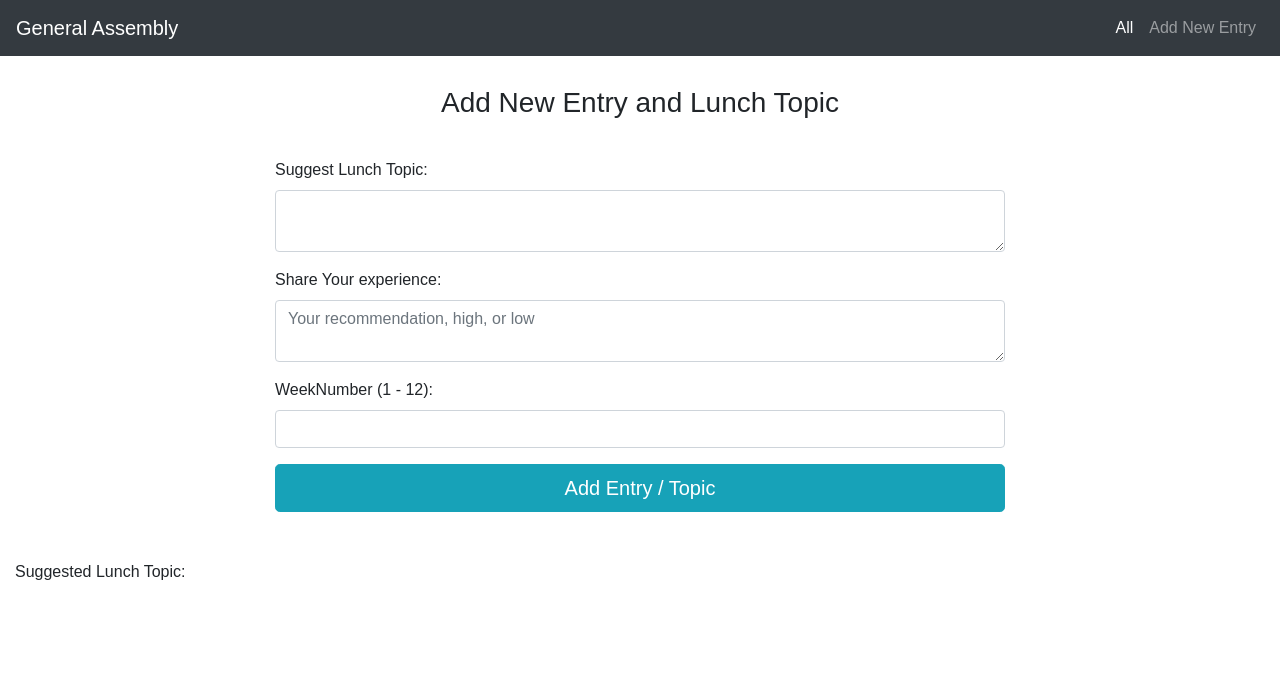
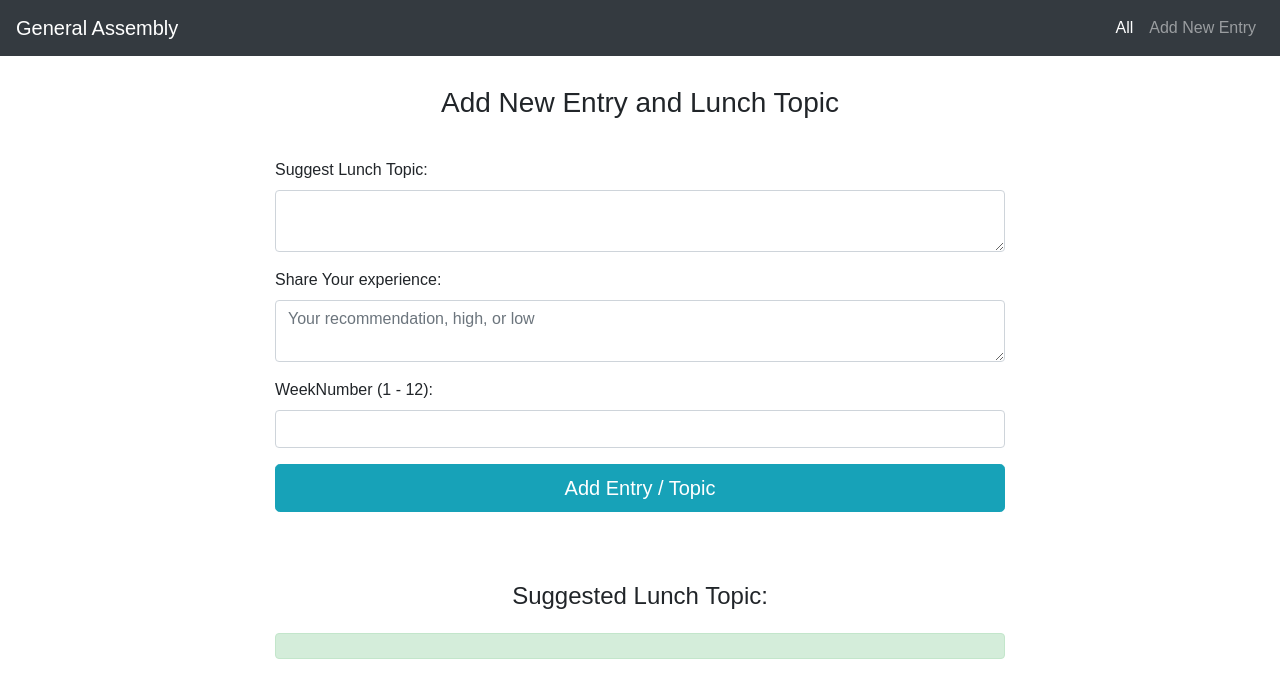
Before and after one commit to butterfly13/Project3-FrontEnd, a React (Create React App) app in the folder squad-diary/: page /newEntry in a window 1280 px wide. Shown: the top 698 px of the page. Built offline with nearby package versions, Linux system fonts and the light colour scheme; no server answers.

Commit message:
styling lunch topic

```diff
--- /dev/null
+++ b/squad-diary/src/LunchTopic/LunchTopic.css
@@ -0,0 +1,8 @@
+h4 {
+    text-align: center;
+    padding-bottom: 15px;
+}
+
+.container {
+    padding-bottom: 20px;
+}
--- a/squad-diary/src/LunchTopic/LunchTopic.js
+++ b/squad-diary/src/LunchTopic/LunchTopic.js
@@ -1,4 +1,5 @@
 import React, { Component } from "react";
+import './LunchTopic.css'
 
 class LunchTopic extends Component {
   componentDidMount = () => {
@@ -9,8 +10,18 @@ class LunchTopic extends Component {
     let topics = this.props.topic.map(topics => topics.content);
     let topic = topics[Math.floor(Math.random() * topics.length)];
     return (
-      <div>
-        <h6>Suggested Lunch Topic: {topic}</h6>
+      <div className="container">
+        <h4>Suggested Lunch Topic: </h4>
+        <div className="row">
+          <div className="col-lg-2 col-md-2"></div>
+          <div className="col-lg-8 col-md-8 col-sm-12">
+              <div className="alert alert-success" role="alert">
+                 <p className="mb-0">{topic}</p>
+             </div>
+          </div>
+
+        </div>
+
       </div>
     );
   }
```
